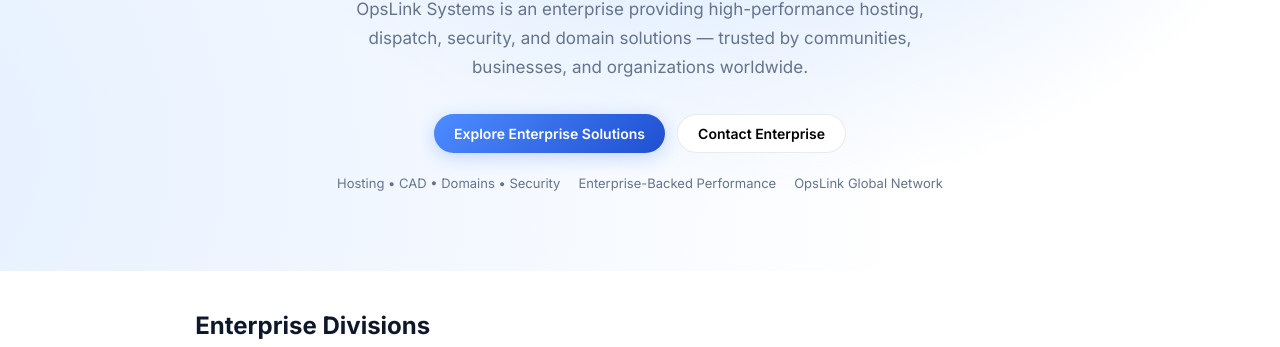
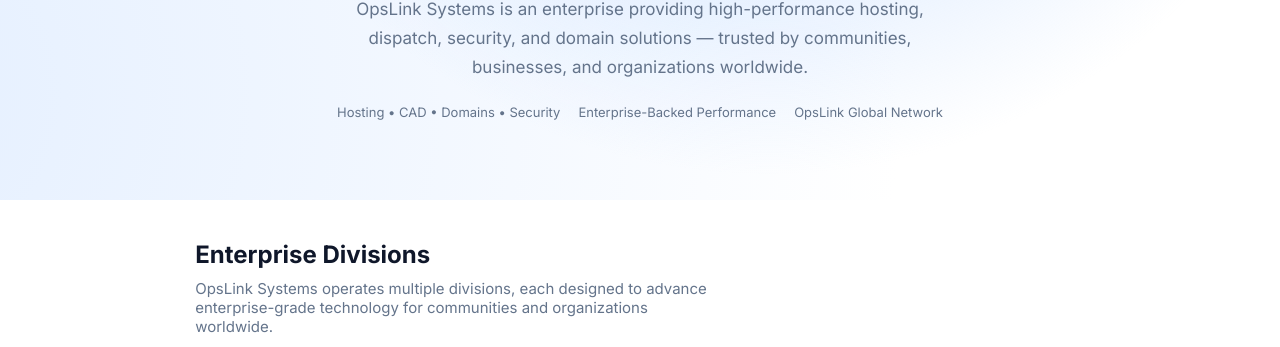
Before and after one commit to Unknownaod/opslinksystems, a plain HTML site: page index.html in a window 1280 px wide. Shown: the part 414-761 px from the top of the page. Drawn offline with Linux system fonts and the light colour scheme.

Commit message:
Update index.html

```diff
--- a/index.html
+++ b/index.html
@@ -160,11 +160,6 @@
     and domain solutions — trusted by communities, businesses, and organizations worldwide.
   </p>
 
-  <div class="cta-row">
-    <button class="btn btn-primary" onclick="location.href='/solutions'">Explore Enterprise Solutions</button>
-    <button class="btn btn-outline" onclick="location.href='/contact'">Contact Enterprise</button>
-  </div>
-
   <div class="hero-meta">
     <span>Hosting • CAD • Domains • Security</span>
     <span>Enterprise-Backed Performance</span>
```
